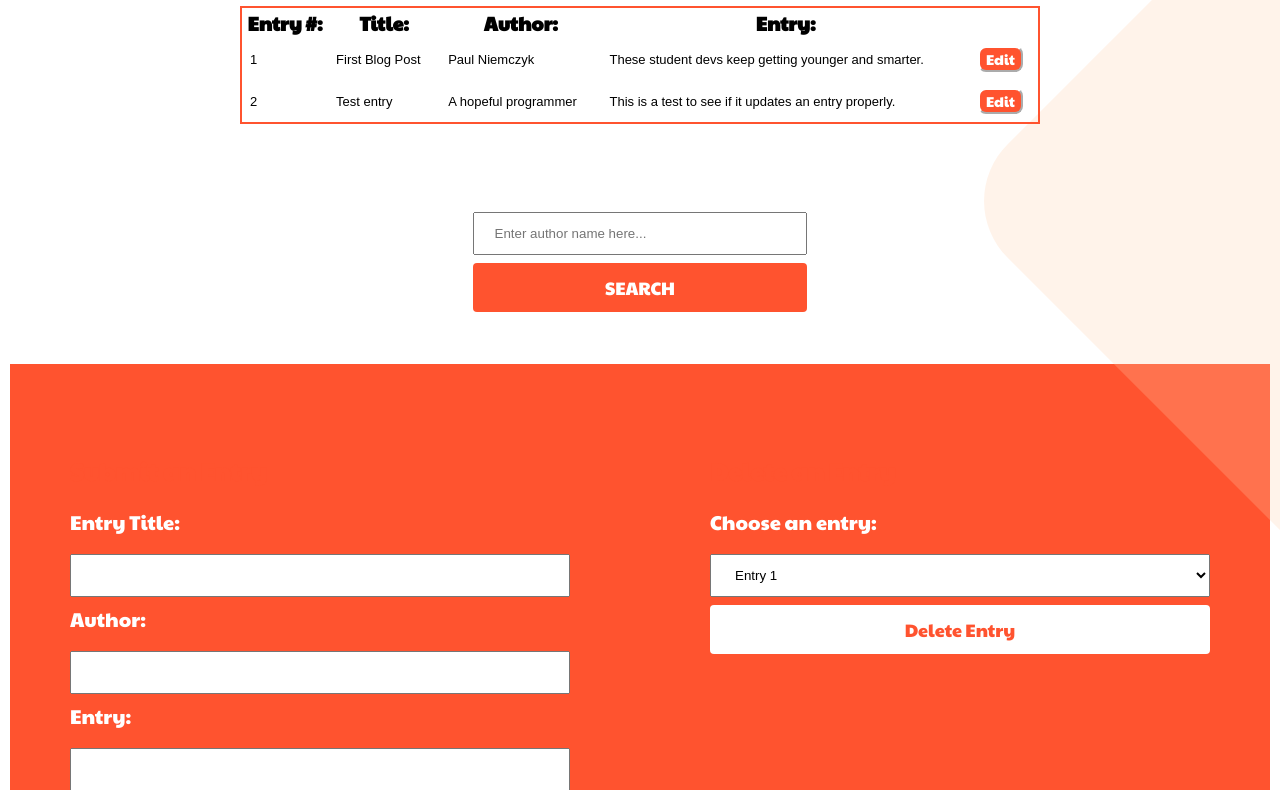
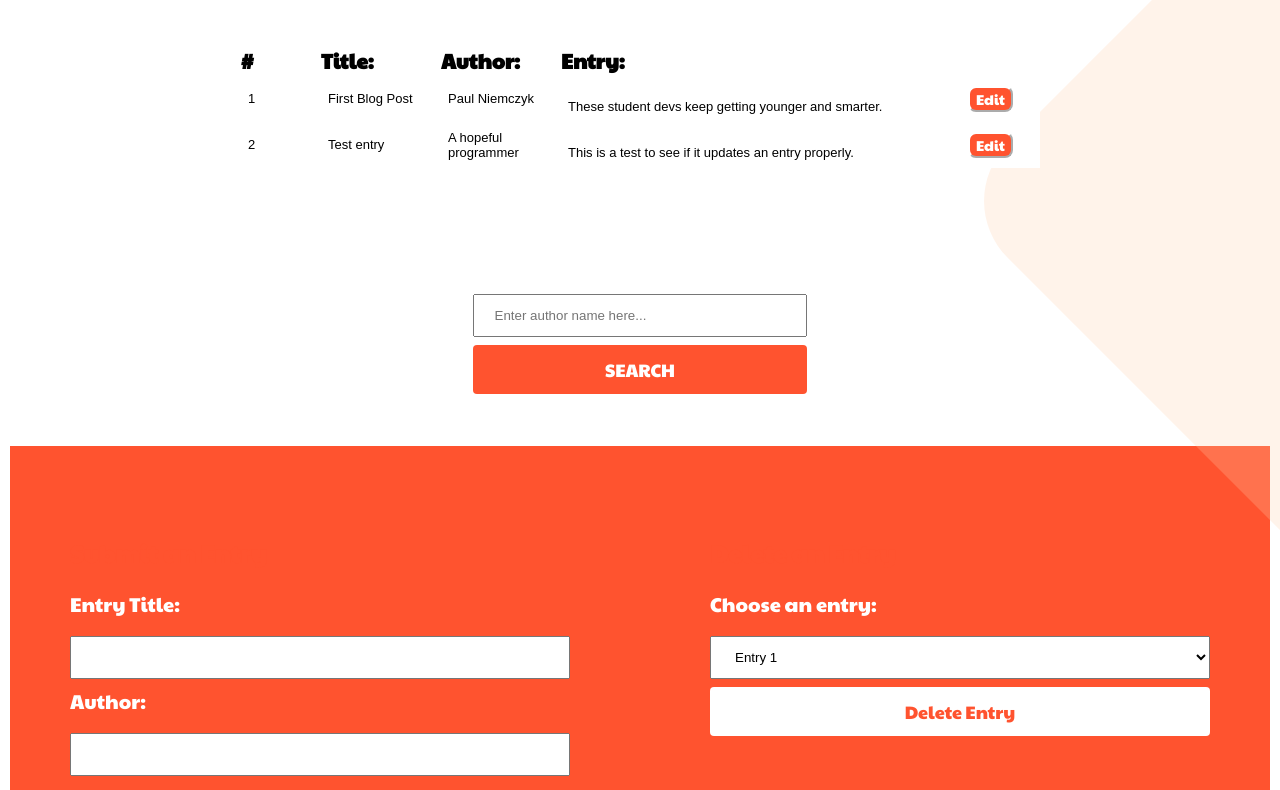
Before and after one commit to JasonMackenzie808/blog-server, a website: page public/index.html in a window 1280 px wide. Shown: the part 191-981 px from the top of the page. Drawn offline with Linux system fonts and the light colour scheme; no server answers.

Commit message:
made entry table scrollable, changed entry body input to a text area for longer entries, adjusted table to accept multi-line text

```diff
--- a/api/blog.json
+++ b/api/blog.json
@@ -1 +1 @@
-[{"post_id":"e75cece0-6b84-444a-8cc6-bc1532a959e","title":"Picka nik Baskets.","author":"Yogi Bear","body":"That smells good."},{"post_id":"e75cece0-6b84-444a-8cc6-bc15999a555w","title":"Second Blog Post","author":"Paul Niemczyk","body":"Teslas are garbage."}]
+[{"post_id":"1a3f0747-17f7-456d-a7c1-8e979d8fe612","title":"Will This Work?","author":"A Hopeful Programmer.","body":"I think this just might work! Edit: It does!"},{"post_id":"0b9adb5e-fe7e-45d2-88f2-b0eec3e6af40","title":"Hello There!","author":"General Kenobi","body":"Only a sith deals in absolutes."},{"post_id":"1f248ba2-9ddd-46f6-b234-681975a31a69","title":"First Blog Post","author":"Paul Niemczyk","body":"These student devs keep getting younger and smarter"},{"post_id":"6fe9822c-6a79-40ec-871f-041ce6ddcdb6","title":"To Be The Best","author":"Ash Ketchum","body":"One must catch them all."},{"post_id":"923e6cfc-e26e-404f-ad6f-813b7cc87c13","title":"Console Logs","author":"A Frustrated Programmer","body":"When in doubt, console.log() your way out."},{"post_id":"13112ac1-abac-4fef-bc16-d1b804af89a2","title":"Test Multi-line Text in Table Cell","author":"A Confused Programmer","body":"Lorem ipsum dolor sit amet, consectetur adipiscing elit, sed do eiusmod tempor incididunt ut labore et dolore magna aliqua. Ut enim ad minim veniam, quis nostrud exercitation ullamco laboris nisi ut aliquip ex ea commodo consequat. Duis aute irure dolor in reprehenderit in voluptate velit esse cillum dolore eu fugiat nulla pariatur. Excepteur sint occaecat cupidatat non proident, sunt in culpa qui officia deserunt mollit anim id est laborum."}]
--- a/public/edit.css
+++ b/public/edit.css
@@ -24,9 +24,10 @@
     display: flex;
     flex-direction: column;
     justify-content: center;
+    width: 100%;
   }
   label {
-
+    text-align: center;
     font-family: "Paytone One", sans-serif;
     display: block;
     font-size: 20px;
@@ -34,16 +35,23 @@
     color: white;
   }
   input[type="text"] {
-    width: 50vw;
+    width: 70%;
+    margin-left: auto;
+    margin-right: auto;
+  }
+  textarea {
+    width: 70%;
     margin-left: auto;
     margin-right: auto;
   }
 
   input[type="submit"] {
     margin-top: 1.5em;
+    margin-right: auto;
+    margin-left: auto;
     background: white;
     padding: 12px 20px;
-    width: 50vw;
+    width: 50%;
     border: none;
     border-radius: 4px;
     font-family: "Paytone One", sans-serif;
--- a/public/index.html
+++ b/public/index.html
@@ -1,5 +1,4 @@
 <!DOCTYPE html>
-<!ENTITY upright "">
 <html lang="en">
   <head>
     <meta charset="UTF-8" />
@@ -15,7 +14,7 @@
     <div class="header-container">
       <a href="https://www.uprighted.com/"><img src="upright.png" /> </a>
       <a href="http://localhost:4000" id="blog-link">
-        <header>SDB July Blog</header>
+        <header>SDB July 2023 Blog</header>
       </a>
     </div>
     <div class="blog_header-graphic"></div>
@@ -29,26 +28,31 @@
       <table id="entry-table">
         <thead>
           <tr>
-            <th>Entry #:</th>
-            <th>Title:</th>
-            <th>Author:</th>
-            <th>Entry:</th>
+            <th class="id-column">#</th>
+            <th class="title-column">Title:</th>
+            <th class="author-column">Author:</th>
+            <th class="body-column">Entry:</th>
+            <th class="edit-column"></th>
           </tr>
         </thead>
         <tbody>
           <tr>
-            <td>1</td>
-            <td>First Blog Post</td>
-            <td>Paul Niemczyk</td>
-            <td>These student devs keep getting younger and smarter.</td>
-            <td><button>Edit</button></td>
+            <td class="id-column">1</td>
+            <td class="title-column">First Blog Post</td>
+            <td class="author-column">Paul Niemczyk</td>
+            <td class="body-column">
+              These student devs keep getting younger and smarter.
+            </td>
+            <td class="edit-column"><button>Edit</button></td>
           </tr>
           <tr>
-            <td>2</td>
-            <td>Test entry</td>
-            <td>A hopeful programmer</td>
-            <td>This is a test to see if it updates an entry properly.</td>
-            <td><button>Edit</button></td>
+            <td class="id-column">2</td>
+            <td class="title-column">Test entry</td>
+            <td class="author-column">A hopeful programmer</td>
+            <td class="body-column">
+              This is a test to see if it updates an entry properly.
+            </td>
+            <td class="edit-column"><button>Edit</button></td>
           </tr>
         </tbody>
       </table>
@@ -85,7 +89,8 @@
           <input type="text" name="author" id="author" />
           <!--FORM FIELD BODY-->
           <label for="body">Entry:</label>
-          <input type="text" name="body" id="body" />
+          <textarea name="body" id="body" cols="1" rows="5"></textarea>
+          <!-- <input type="text" name="body" id="body" /> -->
           <input type="submit" value="SUBMIT" onclick="createNewEntry(event)" />
         </form>
       </div>
--- a/public/index.js
+++ b/public/index.js
@@ -49,11 +49,11 @@ function displayEntries(entries) {
   for (let i = 0; i < entries.length; i++) {
     let newRows = `
     <tr>
-    <td>${i + 1}</td>
-    <td>${entries[i].title}</td>
-    <td>${entries[i].author}</td>
-    <td>${entries[i].body}</td>
-    <td><button onclick="goToEditURL('${
+    <td class="id-column">${i + 1}</td>
+    <td class="title-column">${entries[i].title}</td>
+    <td class="author-column">${entries[i].author}</td>
+    <td class="body-column">${entries[i].body}</td>
+    <td class="edit-column"><button onclick="goToEditURL('${
       entries[i].post_id
     }')">Edit</button></td>
   </tr>`;
--- a/public/style.css
+++ b/public/style.css
@@ -48,8 +48,11 @@ a {
   flex-direction: row;
   justify-content: center;
   align-items: center;
+  overflow-y: auto;
+  height: 200px;
 }
 table {
+  background: white;
   z-index: 2;
   font-family: sans-serif;
   font-size: small;
@@ -57,15 +60,22 @@ table {
   width: 100%;
   max-width: 800px;
   margin: auto;
-  border: 2px solid var(--primary);
 }
 thead {
+  position: sticky;
+  top: 0px;
+  z-index: 4;
   color: black;
-  font-size: 1.5em;
+  font-size: 1.6em;
+  background: white;
 }
 th {
+  text-align: left;
   font-family: "Paytone One", sans-serif;
   color: black;
+  background: white;
+
+
 }
 td {
   padding: 8px;
@@ -83,6 +93,28 @@ tr:hover {
 .scroll {
   overflow-y: scroll;
   height: 100px;
+}
+
+.id-column {
+  width: 10%;
+}
+
+.title-column {
+  width: 15%;
+}
+
+.author-column {
+  width: 15%;
+}
+
+.body-column {
+  width: 50%;
+  white-space: pre-line;
+  word-wrap:break-word;
+}
+
+.edit-column {
+  width: 10%;
 }
 
 /* Container Styles */
@@ -143,6 +175,10 @@ select {
   box-sizing: border-box;
 }
 
+#body {
+  width: 100%;
+  margin-bottom: 1.5em;
+}
 /* Form Submit Button Styles */
 
 input[type="submit"] {
```
Also changed, not shown: public/edit.html (+1 -1 lines).
